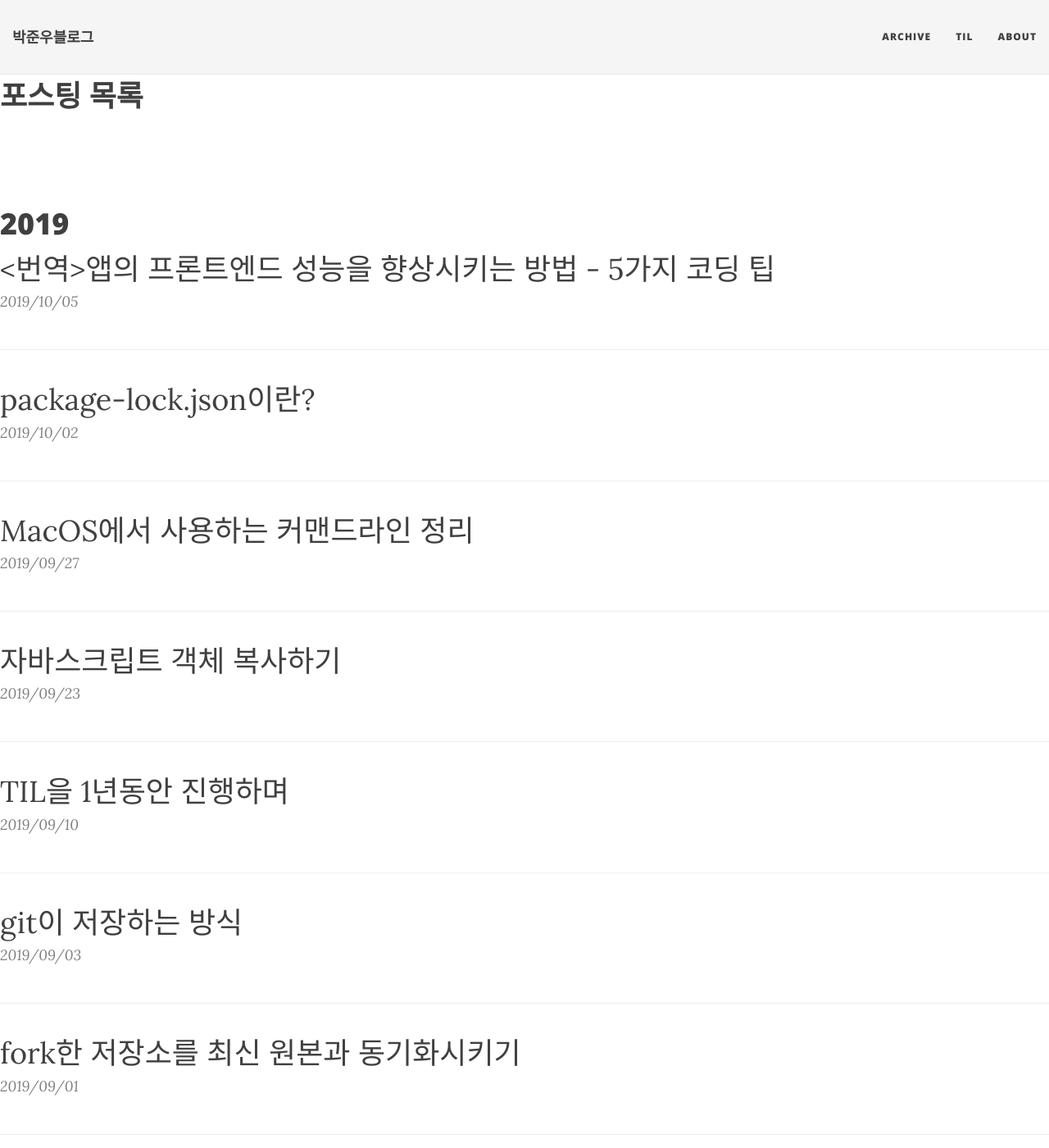
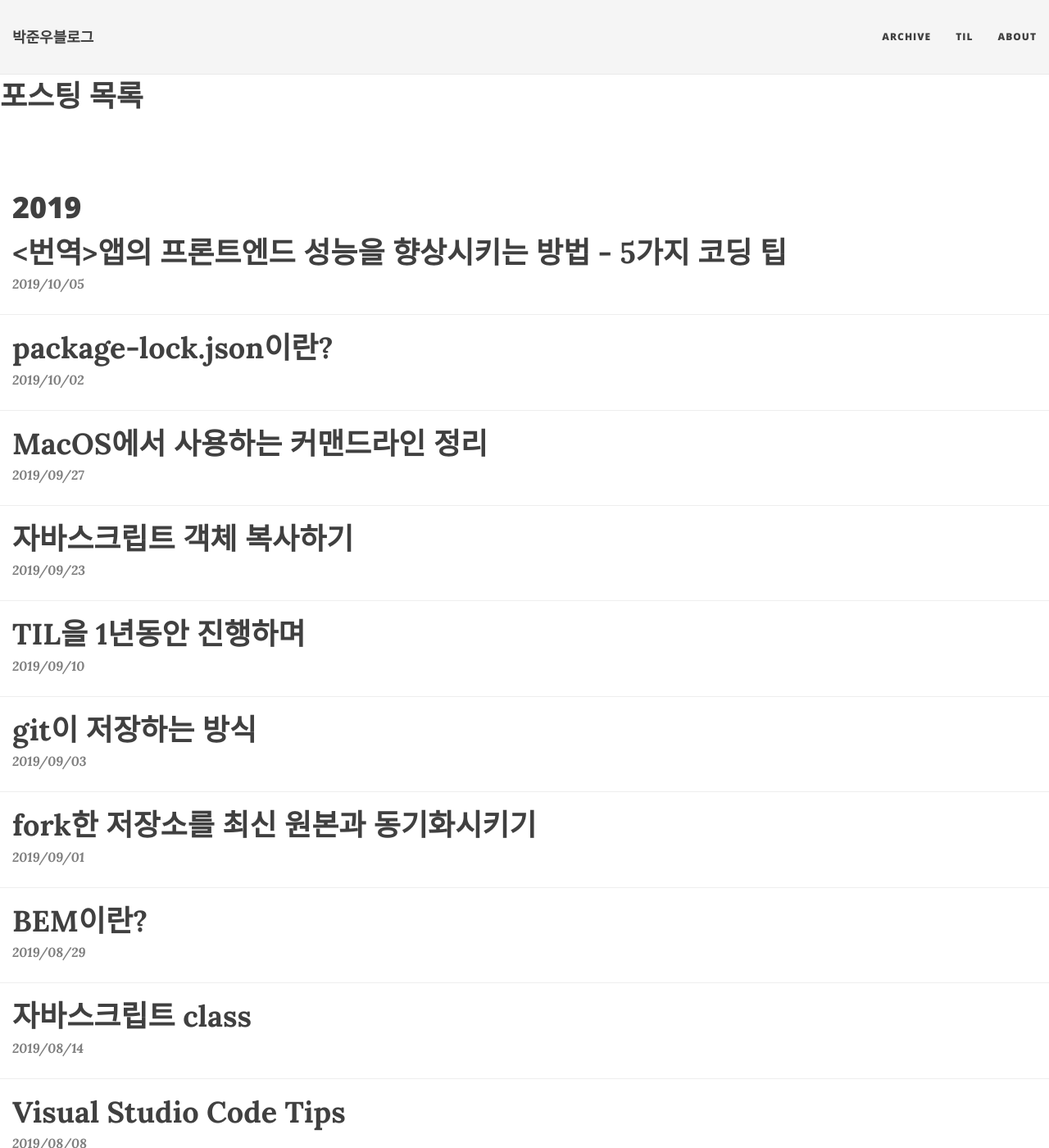
Before and after one commit to JUNWOO45/junwoo45.github.io.archived, a Jekyll site: the page built from archive.md, in a window 1280 px wide and 1400 px high. Shown: the whole window at 82% size. Built offline with Jekyll 4.4.1, drawn with Linux system fonts in a browser that asks for light colours; nearby versions of some CDN libraries.

Commit message:
아카이브페이지 css 수정

```diff
--- a/css/main.css
+++ b/css/main.css
@@ -314,8 +314,11 @@
 }
 
 @media only screen and (min-width: 768px) {
-  .post-preview, .post-archive {
+  .post-preview {
     padding: 35px 0;
+  }
+  .post-archive {
+    padding: 15px;
   }
 }
 
@@ -344,20 +347,32 @@
   color: {{ site.hover-col }};
 }
 
-.post-preview .post-title, .post-archive .post-title {
+.post-preview .post-title {
   font-size: 30px;
   margin-top: 0;
 }
+.post-archive .post-title {
+  font-size: 24px;
+  margin-top: 0;
+  font-weight: bold;
+}
+
 .post-preview .post-subtitle, .post-archive .post-subtitle {
   margin: 0;
   font-weight: 300;
   margin-bottom: 10px;
 }
 .post-preview .post-meta,
-.post-heading .post-meta,
+.post-heading .post-meta {
+  color: #808080;
+  font-size: 18px;
+  font-style: italic;
+  margin: 0 0 10px;
+}
+
 .post-archive .post-title .post-meta {
   color: #808080;
-  font-size: 18px;
+  font-size: 16px;
   font-style: italic;
   margin: 0 0 10px;
 }
```
